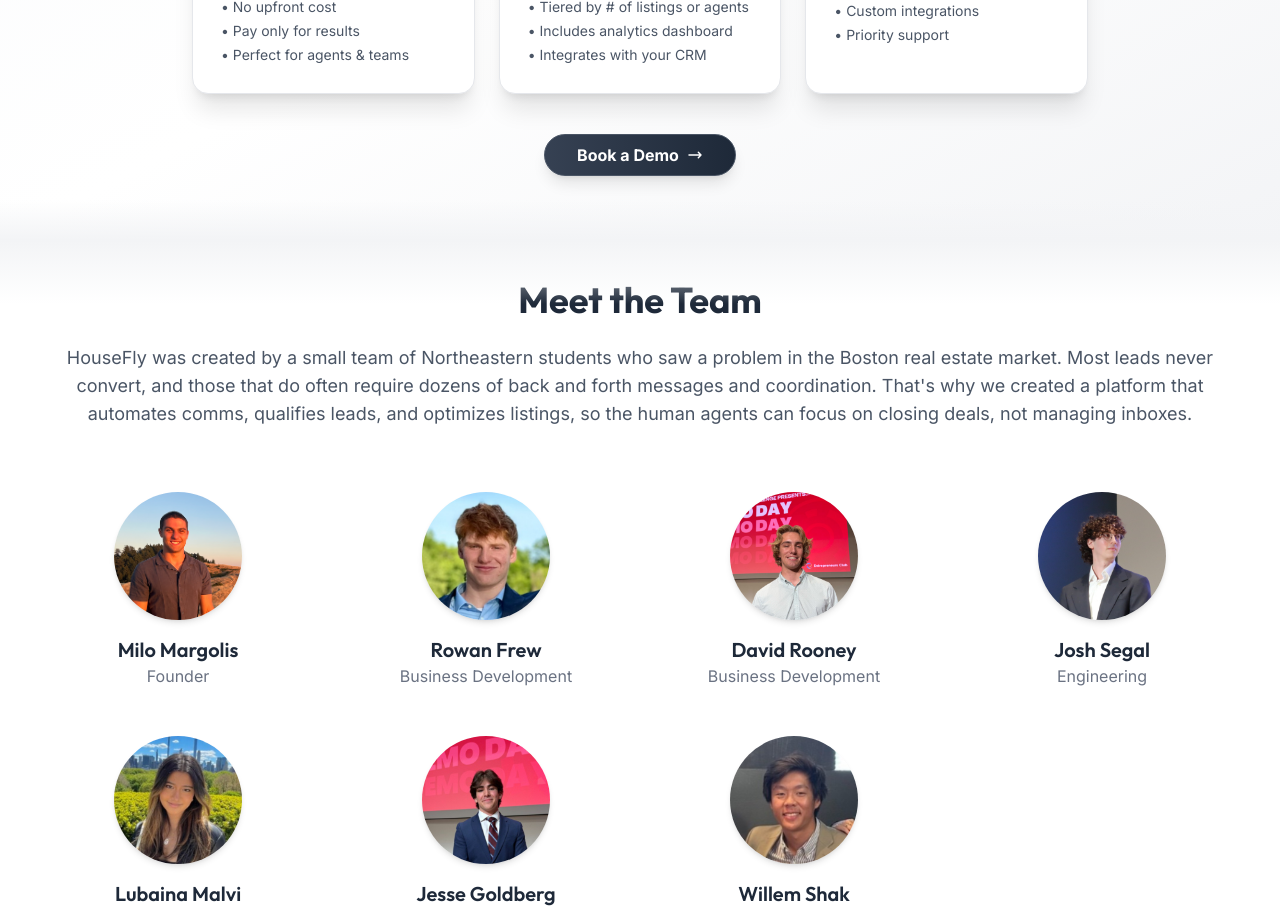
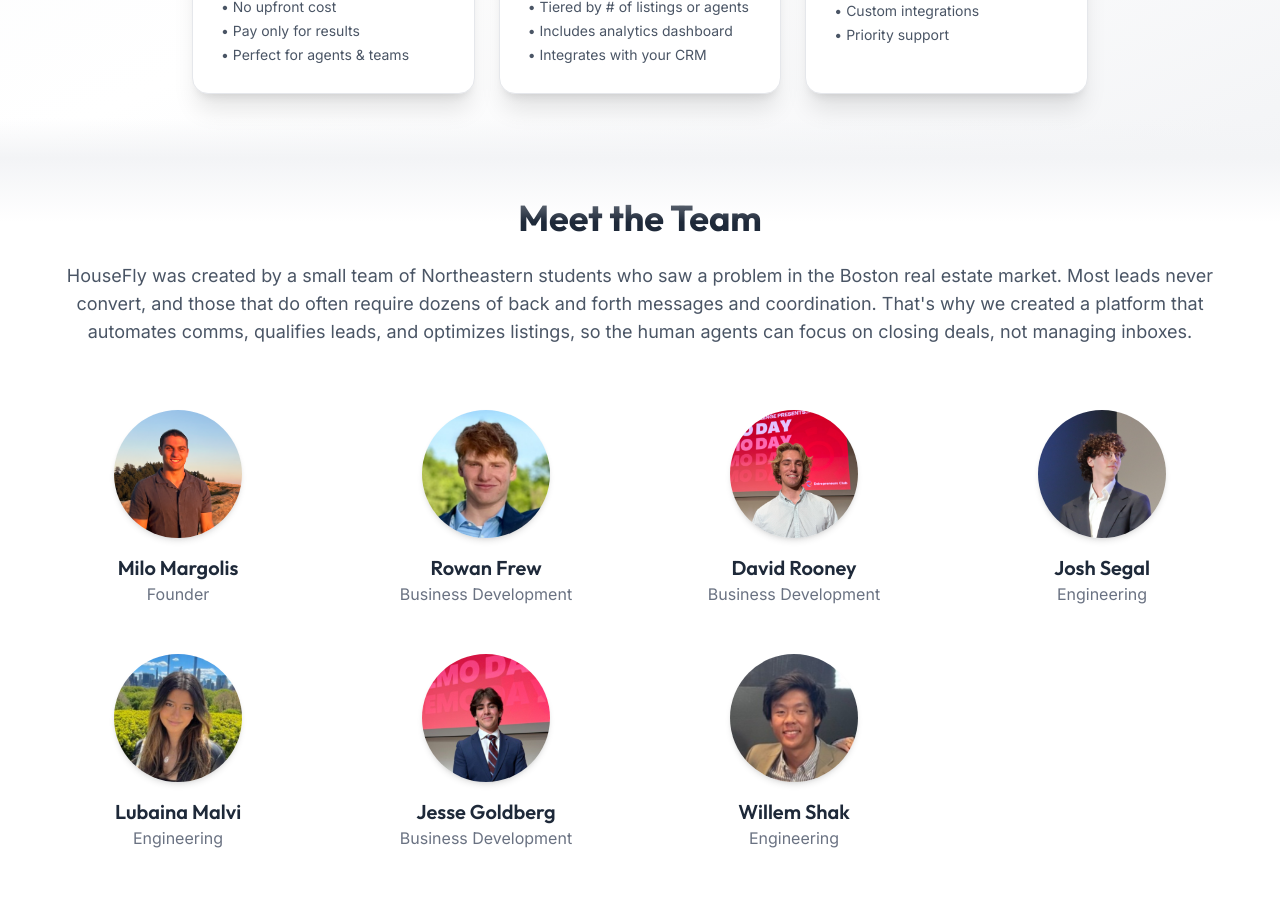
Before and after one commit to MiloMargolis/ai-leasing-agent-website, a Next.js app: page / in a window 1280 px wide. Shown: the part 2660-3572 px from the top of the page. Built offline with nearby package versions, Linux system fonts and the light colour scheme.

Commit message:
removing button

```diff
--- a/app/page.tsx
+++ b/app/page.tsx
@@ -478,16 +478,6 @@ export default function Home() {
               </ul>
             </div>
           </div>
-          <div className="flex justify-center mt-10">
-            <a href="https://calendly.com/milomargolis4/30min?month=2025-06" target="_blank" rel="noopener noreferrer">
-              <button className="px-8 py-2 rounded-full bg-gradient-to-r from-gray-700 to-gray-800 text-white text-base font-bold shadow-lg border border-gray-600 transition-all duration-200 hover:scale-105 hover:shadow-xl hover:from-gray-600 hover:to-gray-700 active:scale-97 focus:outline-none focus:ring-2 focus:ring-gray-400 flex items-center gap-2">
-                <span>Book a Demo</span>
-                <svg className="w-4 h-4 transition-transform duration-200 group-hover:translate-x-1 group-hover:scale-110 group-active:scale-95" fill="none" stroke="currentColor" strokeWidth={2.2} viewBox="0 0 24 24">
-                  <path strokeLinecap="round" strokeLinejoin="round" d="M17 8l4 4m0 0l-4 4m4-4H3" />
-                </svg>
-              </button>
-            </a>
-          </div>
         </div>
       </section>
 
```
